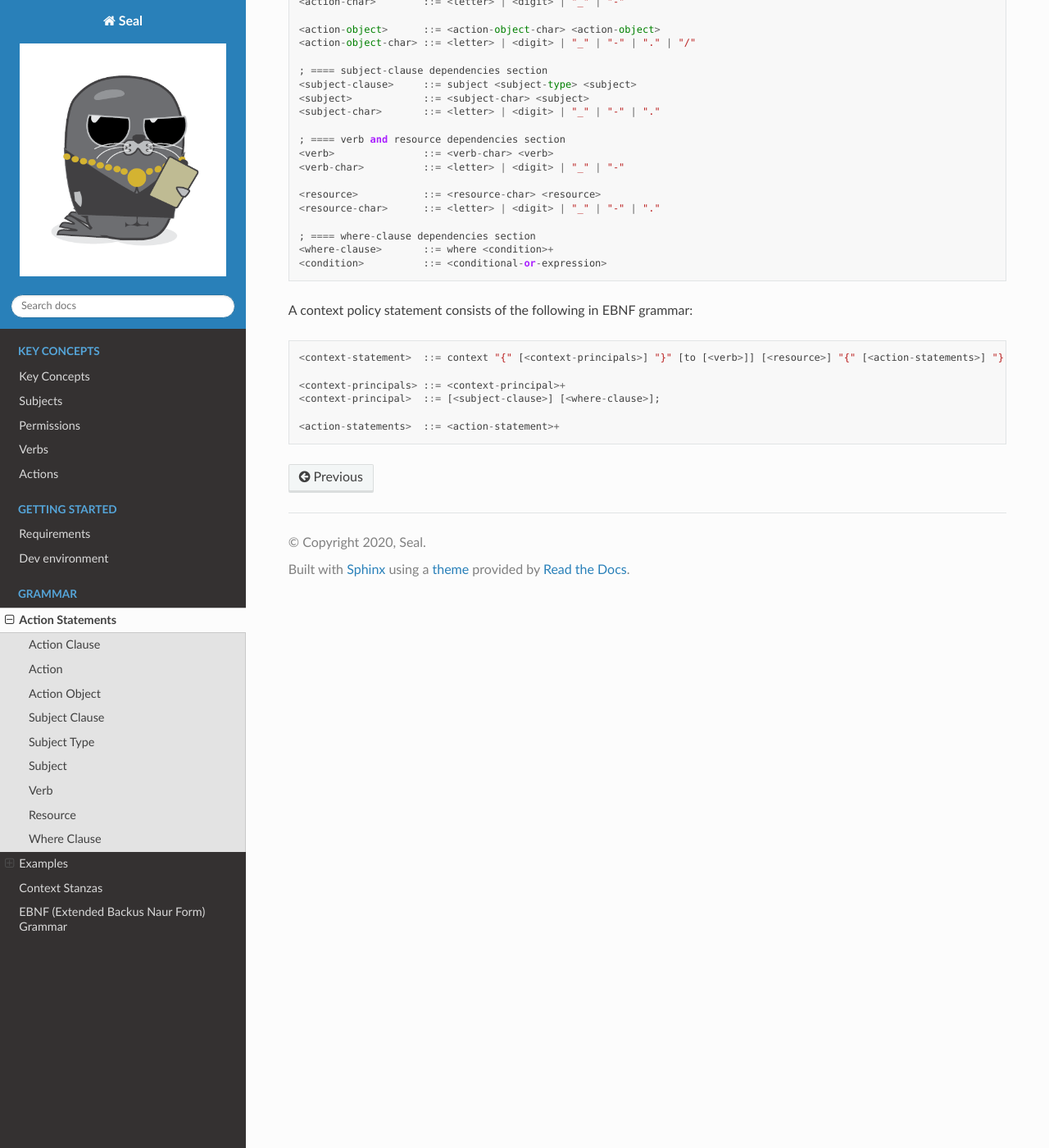
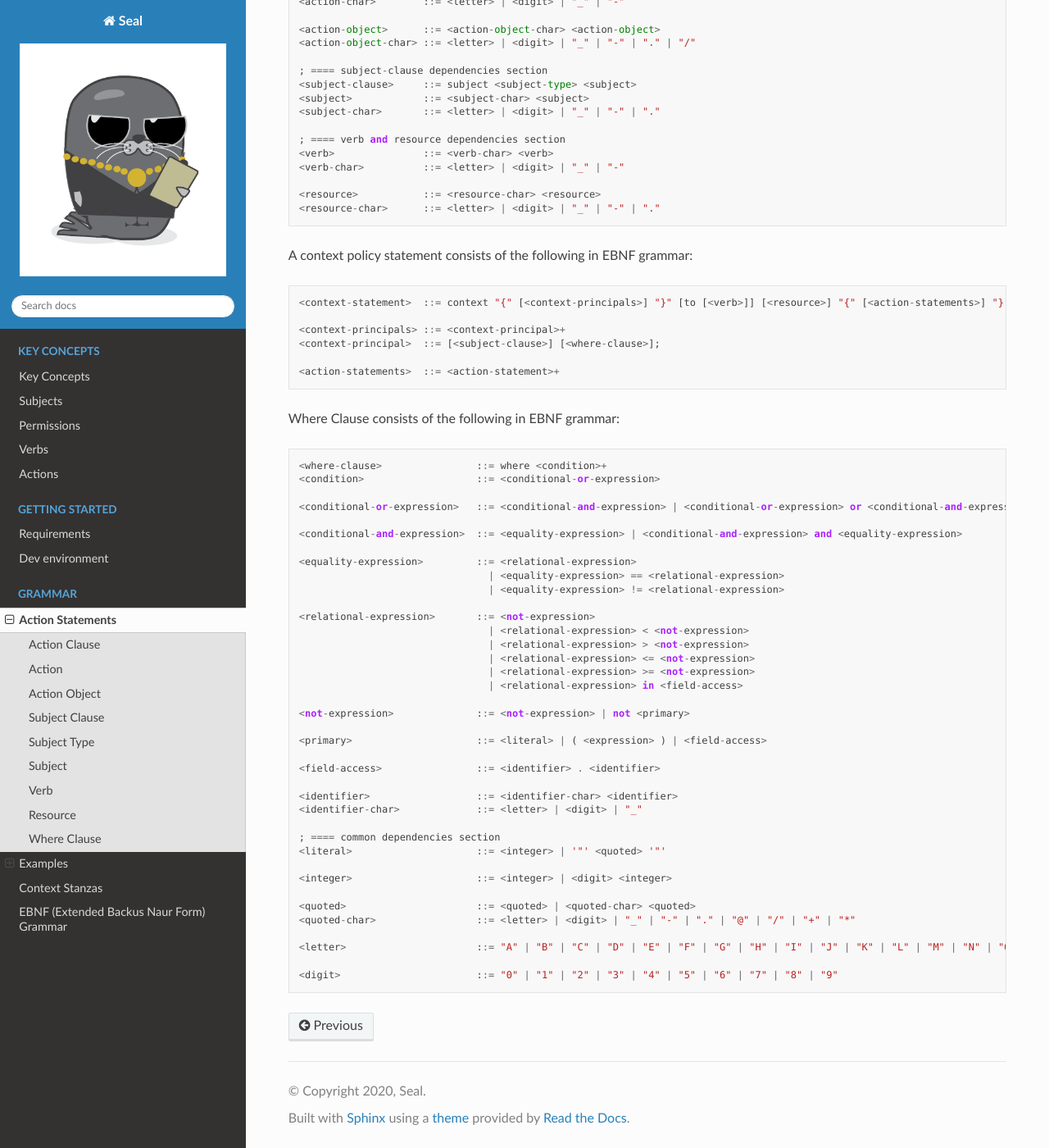
Before and after one commit to infobloxopen/seal, a Sphinx documentation site: the page built from docs/source/grammar/grammar.md, in a window 1280 px wide and 1400 px high, scrolled down 4526 px. Shown: the whole window at 82% size. Built offline with Sphinx 7.4.7 and the Read the Docs theme 2.0.0, drawn with Linux system fonts in a browser that asks for light colours.

Commit message:
defined where clause

````diff
--- a/docs/source/grammar/grammar.md
+++ b/docs/source/grammar/grammar.md
@@ -213,10 +213,6 @@ An action policy statement consists of the following in EBNF grammar:
 
 <resource>           ::= <resource-char> <resource>
 <resource-char>      ::= <letter> | <digit> | "_" | "-" | "."
-
-; ==== where-clause dependencies section
-<where-clause>       ::= where <condition>+
-<condition>          ::= <conditional-or-expression>
 ```
 
 A context policy statement consists of the following in EBNF grammar:
@@ -228,3 +224,46 @@ A context policy statement consists of the following in EBNF grammar:
 
 <action-statements>  ::= <action-statement>+
 ```
+
+Where Clause consists of the following in EBNF grammar:
+```
+<where-clause>                ::= where <condition>+
+<condition>                   ::= <conditional-or-expression>
+
+<conditional-or-expression>   ::= <conditional-and-expression> | <conditional-or-expression> or <conditional-and-expression>
+
+<conditional-and-expression>  ::= <equality-expression> | <conditional-and-expression> and <equality-expression>
+
+<equality-expression>         ::= <relational-expression>
+                                | <equality-expression> == <relational-expression>
+                                | <equality-expression> != <relational-expression>
+
+<relational-expression>       ::= <not-expression>
+                                | <relational-expression> < <not-expression>
+                                | <relational-expression> > <not-expression>
+                                | <relational-expression> <= <not-expression>
+                                | <relational-expression> >= <not-expression>
+                                | <relational-expression> in <field-access>
+
+<not-expression>              ::= <not-expression> | not <primary>
+
+<primary>                     ::= <literal> | ( <expression> ) | <field-access>
+
+<field-access>                ::= <identifier> . <identifier>
+
+<identifier>                  ::= <identifier-char> <identifier>
+<identifier-char>             ::= <letter> | <digit> | "_"
+
+; ==== common dependencies section
+<literal>                     ::= <integer> | '"' <quoted> '"'
+
+<integer>                     ::= <integer> | <digit> <integer>
+
+<quoted>                      ::= <quoted> | <quoted-char> <quoted>
+<quoted-char>                 ::= <letter> | <digit> | "_" | "-" | "." | "@" | "/" | "+" | "*"
+
+<letter>                      ::= "A" | "B" | "C" | "D" | "E" | "F" | "G" | "H" | "I" | "J" | "K" | "L" | "M" | "N" | "O" | "P" | "Q" | "R" | "S" | "T" | "U" | "V" | "W" | "X" | "Y" | "Z" | "a" | "b" | "c" | "d" | "e" | "f" | "g" | "h" | "i" | "j" | "k" | "l" | "m" | "n" | "o" | "p" | "q" | "r" | "s" | "t" | "u" | "v" | "w" | "x" | "y" | "z"
+
+<digit>                       ::= "0" | "1" | "2" | "3" | "4" | "5" | "6" | "7" | "8" | "9"
+
+```
````
